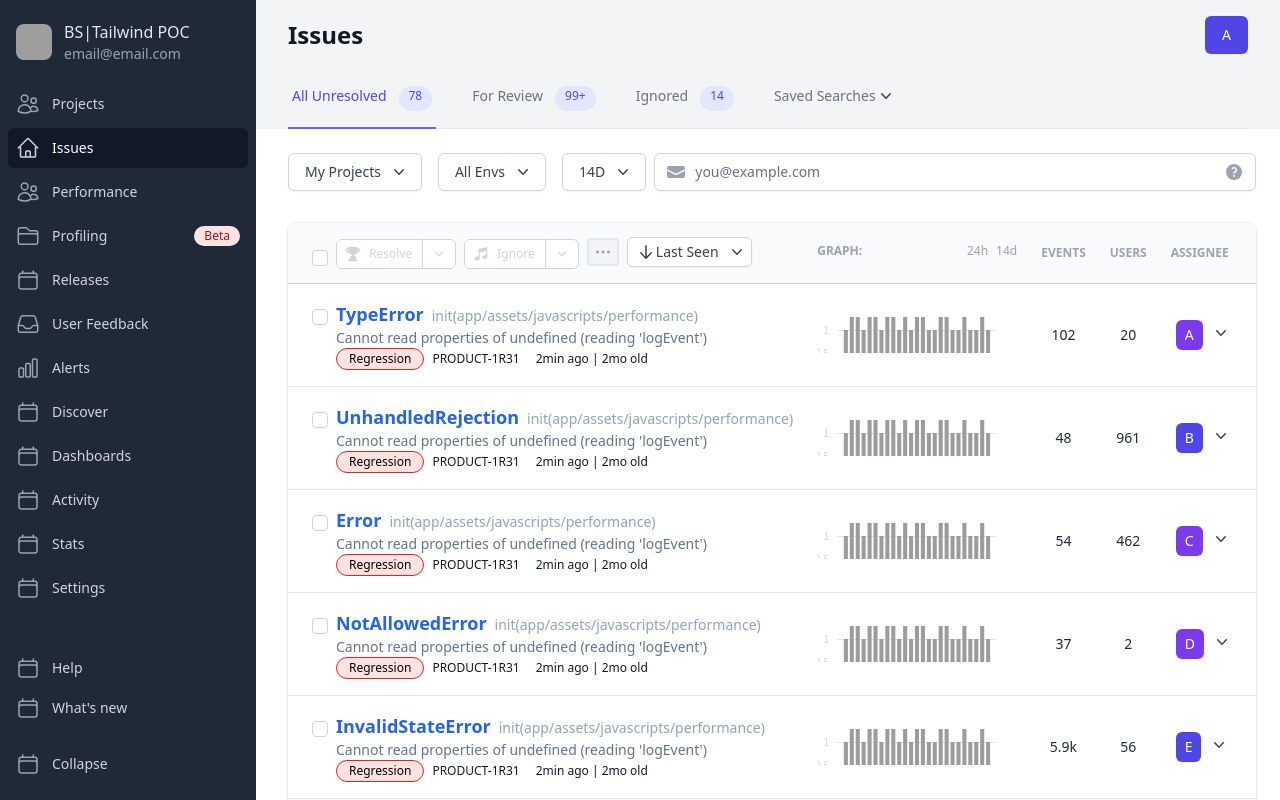
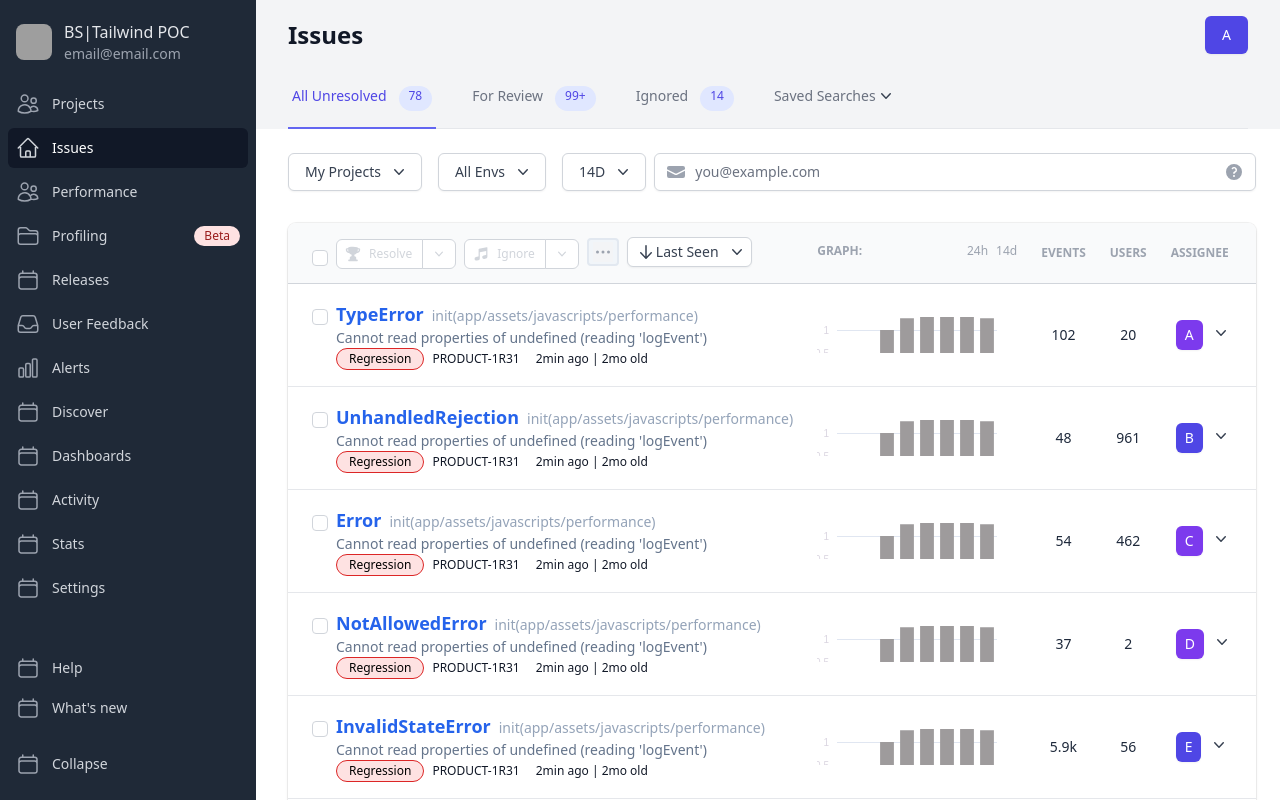
Before and after one commit to ribinBS/bs-tailwind-poc, a React (Create React App) app: page / in a window 1280 px wide. Shown: the top 800 px of the page. Built offline with nearby package versions, Linux system fonts and the light colour scheme; grey boxes are pictures that could not be loaded; a web font is replaced by a local one.

Commit message:
changed data for graph

```diff
--- a/src/components/Charts/index.jsx
+++ b/src/components/Charts/index.jsx
@@ -6,6 +6,7 @@ const getOptions = () => {
         baseOption: {
             color: ["#9e9b9c"],
             xAxis: [
+                { data: [0.25, 0.5, 0.75, 1, 1.25, 1.5, 1.75, 2] },
                 {
                     type: "category",
                 },
@@ -27,8 +28,9 @@ const getOptions = () => {
             series: [
                 {
                     data: [
-                        0, 1, 1.5, 2, 1, 1.5, 2, 1, 2, 1.5, 1, 2, 1, 2, 1.5, 1,
-                        1, 1.5, 2, 1, 1, 1.5, 1, 1, 1.5, 1, 0,
+                        0, 0.5, 1, 1.25, 1.75, 1.5, 1.75, 1.25, 1.75, 1.5, 2, 1,
+                        1.5, 2, 1, 2, 1.5, 1, 2, 1, 2, 1.5, 1, 1, 1.5, 2, 1, 1,
+                        1.5, 1, 1, 1.5, 1, 1.25, 1.5,
                     ],
                     type: "bar",
                 },
```
